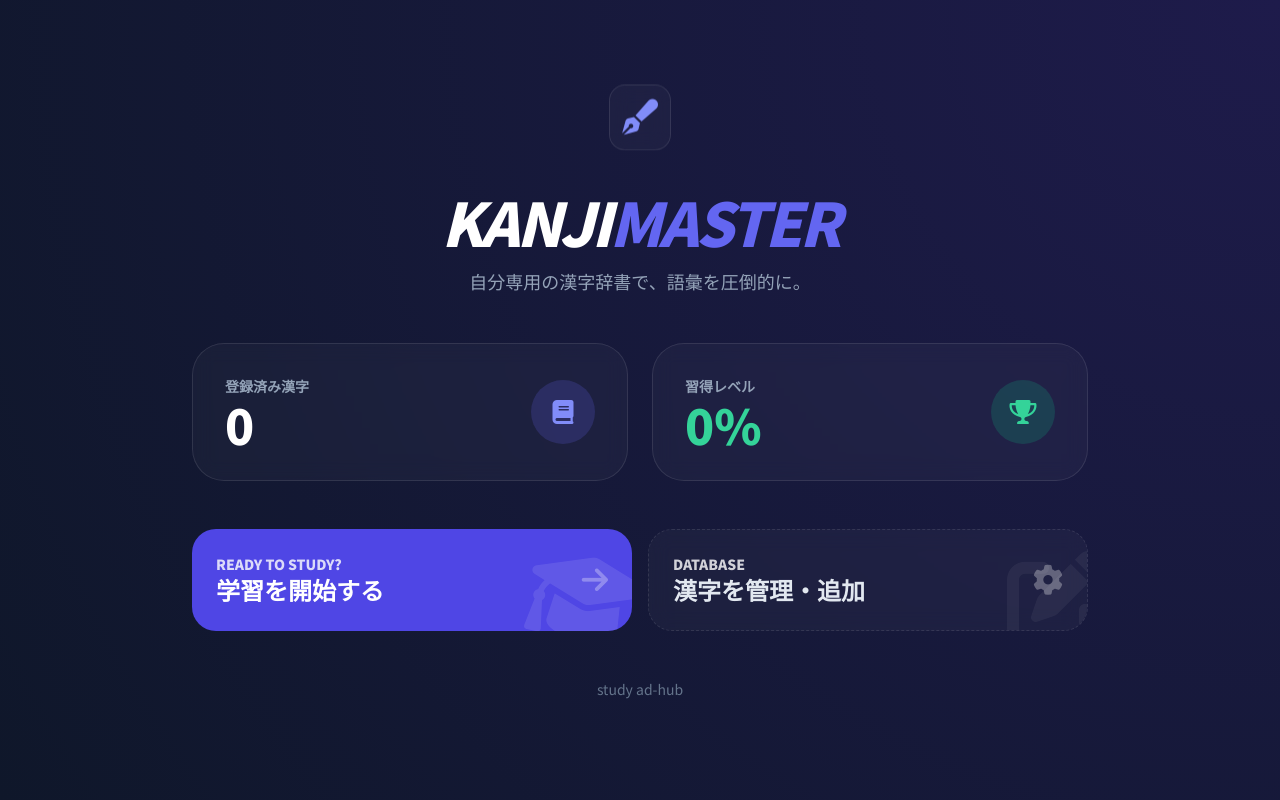
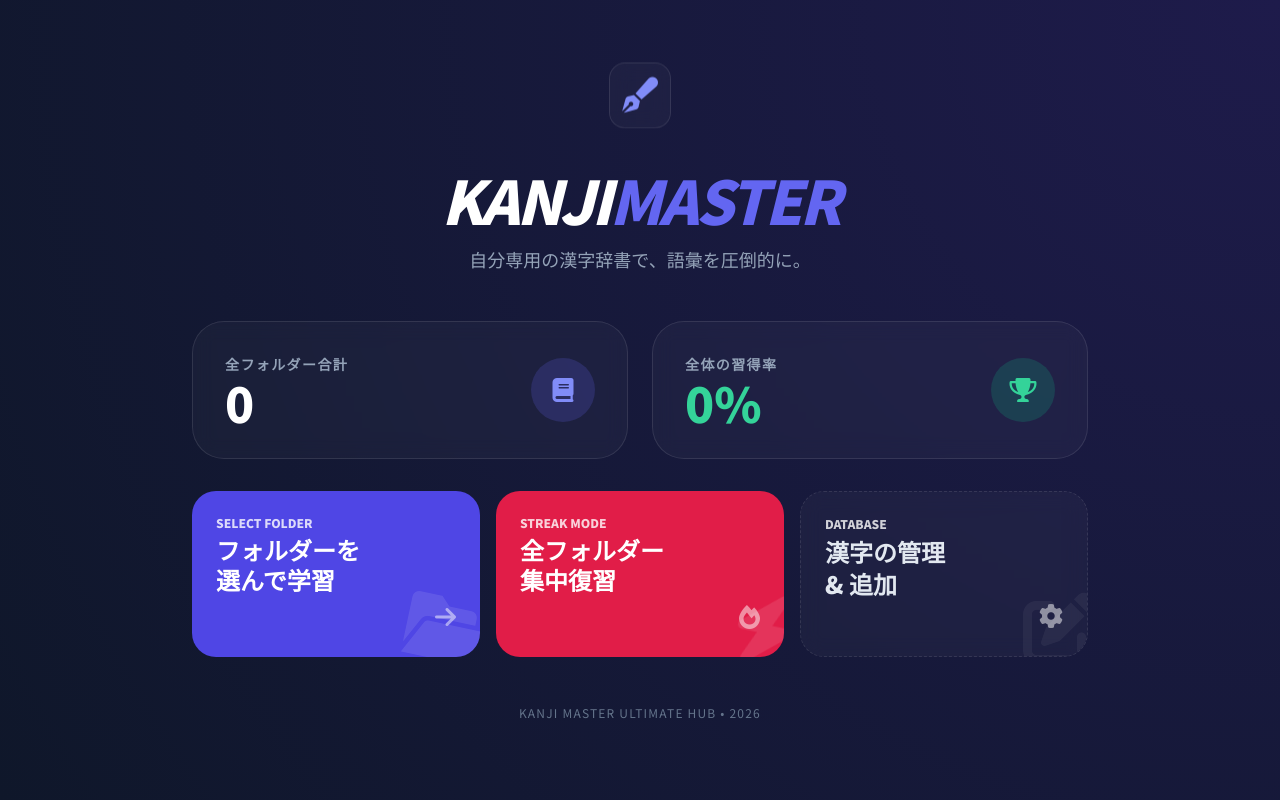
Before and after one commit to block-surprise/study, a plain HTML site: page index.html in a window 1280 px wide. Drawn offline with nearby package versions, Linux system fonts and the light colour scheme.

Commit message:
Update index.html

```diff
--- a/index.html
+++ b/index.html
@@ -24,14 +24,13 @@
             <h1 class="text-6xl font-black mb-4 tracking-tighter italic">
                 KANJI<span class="text-indigo-500">MASTER</span>
             </h1>
-            <p class="text-slate-400 text-lg">自分専用の漢字辞書で、語彙を圧倒的に。 </p>
+            <p class="text-slate-400 text-lg">自分専用の漢字辞書で、語彙を圧倒的に。</p>
         </div>
 
-        <div class="grid grid-cols-1 md:grid-cols-2 gap-6 mb-12">
-
+        <div class="grid grid-cols-1 md:grid-cols-2 gap-6 mb-8">
             <div class="glass p-8 rounded-[2rem] flex items-center justify-between group glow transition-all">
                 <div>
-                    <p class="text-slate-400 text-sm font-bold uppercase">登録済み漢字</p>
+                    <p class="text-slate-400 text-sm font-bold uppercase tracking-widest">全フォルダー合計</p>
                     <div id="stat-count" class="text-5xl font-black mt-1">0</div>
                 </div>
                 <div class="h-16 w-16 rounded-full bg-indigo-500/20 flex items-center justify-center text-indigo-400 text-2xl group-hover:scale-110 transition-transform">
@@ -41,54 +40,73 @@
 
             <div class="glass p-8 rounded-[2rem] flex items-center justify-between group glow transition-all">
                 <div>
-                    <p class="text-slate-400 text-sm font-bold uppercase">習得レベル</p>
+                    <p class="text-slate-400 text-sm font-bold uppercase tracking-widest">全体の習得率</p>
                     <div id="stat-progress" class="text-5xl font-black mt-1 text-emerald-400">0%</div>
                 </div>
                 <div class="h-16 w-16 rounded-full bg-emerald-500/20 flex items-center justify-center text-emerald-400 text-2xl group-hover:scale-110 transition-transform">
                     <i class="fas fa-trophy"></i>
                 </div>
             </div>
-
         </div>
 
-        <div class="grid grid-cols-1 md:grid-cols-2 gap-4">
-            <a href="app.html?mode=study" class="bg-indigo-600 hover:bg-indigo-500 p-6 rounded-3xl flex items-center justify-between transition-all group overflow-hidden relative">
+        <div class="grid grid-cols-1 md:grid-cols-3 gap-4">
+            <a href="app.html" class="bg-indigo-600 hover:bg-indigo-500 p-6 rounded-3xl flex flex-col justify-between transition-all group overflow-hidden relative min-h-[160px]">
                 <div class="relative z-10">
-                    <span class="block text-sm opacity-80 font-bold">READY TO STUDY?</span>
-                    <span class="text-2xl font-black">学習を開始する</span>
+                    <span class="block text-xs opacity-80 font-bold mb-1">SELECT FOLDER</span>
+                    <span class="text-2xl font-black leading-tight">フォルダーを<br>選んで学習</span>
                 </div>
-                <i class="fas fa-arrow-right text-3xl opacity-30 group-hover:translate-x-2 transition-transform relative z-10"></i>
-                <div class="absolute -right-4 -bottom-4 text-8xl opacity-10 rotate-12 group-hover:rotate-0 transition-transform">
-                    <i class="fas fa-graduation-cap"></i>
+                <i class="fas fa-arrow-right self-end text-2xl opacity-50 group-hover:translate-x-2 transition-transform"></i>
+                <div class="absolute -right-2 -bottom-2 text-7xl opacity-10 rotate-12 group-hover:rotate-0 transition-transform">
+                    <i class="fas fa-folder-open"></i>
                 </div>
             </a>
 
-            <a href="app.html?mode=manage" class="glass hover:bg-white/10 p-6 rounded-3xl flex items-center justify-between transition-all group overflow-hidden relative border-dashed">
+            <a href="app.html?mode=focus" class="bg-rose-600 hover:bg-rose-500 p-6 rounded-3xl flex flex-col justify-between transition-all group overflow-hidden relative min-h-[160px]">
                 <div class="relative z-10">
-                    <span class="block text-sm opacity-80 font-bold">DATABASE</span>
-                    <span class="text-2xl font-black text-slate-200">漢字を管理・追加</span>
+                    <span class="block text-xs opacity-80 font-bold mb-1">STREAK MODE</span>
+                    <span class="text-2xl font-black leading-tight">全フォルダー<br>集中復習</span>
                 </div>
-                <i class="fas fa-cog text-3xl opacity-30 group-hover:rotate-90 transition-transform relative z-10"></i>
-                <div class="absolute -right-4 -bottom-4 text-8xl opacity-5 group-hover:opacity-10 transition-all">
+                <i class="fas fa-fire self-end text-2xl opacity-50 animate-pulse"></i>
+                <div class="absolute -right-2 -bottom-2 text-7xl opacity-10 rotate-12 group-hover:rotate-0 transition-transform">
+                    <i class="fas fa-bolt"></i>
+                </div>
+            </a>
+
+            <a href="app.html" class="glass hover:bg-white/10 p-6 rounded-3xl flex flex-col justify-between transition-all group overflow-hidden relative min-h-[160px] border-dashed">
+                <div class="relative z-10">
+                    <span class="block text-xs opacity-80 font-bold mb-1">DATABASE</span>
+                    <span class="text-2xl font-black text-slate-200">漢字の管理<br>& 追加</span>
+                </div>
+                <i class="fas fa-cog self-end text-2xl opacity-50 group-hover:rotate-90 transition-transform"></i>
+                <div class="absolute -right-2 -bottom-2 text-7xl opacity-5 group-hover:opacity-10 transition-all">
                     <i class="fas fa-edit"></i>
                 </div>
             </a>
         </div>
 
-        <p class="text-center mt-12 text-slate-500 text-sm">
-           study ad-hub
+        <p class="text-center mt-12 text-slate-500 text-xs tracking-widest uppercase">
+            Kanji Master Ultimate Hub • 2026
         </p>
     </div>
 
     <script>
-        // 前のページで使用しているLocalStorageキーを読み込む
-        const kanjiData = JSON.parse(localStorage.getItem('v3Kanji') || '[]');
+        // フォルダー対応の新しいキー 'kanjiFolderDb' を読み込む
+        const folderDb = JSON.parse(localStorage.getItem('kanjiFolderDb') || '{}');
+
+        let totalKanji = 0;
+        let totalMastered = 0;
+
+        // 全フォルダーをループして統計を出す
+        Object.keys(folderDb).forEach(fId => {
+            const folder = folderDb[fId];
+            totalKanji += folder.items.length;
+            totalMastered += folder.items.filter(i => i.score >= 3).length;
+        });
 
         // データの反映
-        document.getElementById('stat-count').innerText = kanjiData.length;
+        document.getElementById('stat-count').innerText = totalKanji;
 
-        const mastered = kanjiData.filter(i => i.score >= 3).length;
-        const percent = kanjiData.length === 0 ? 0 : Math.round((mastered / kanjiData.length) * 100);
+        const percent = totalKanji === 0 ? 0 : Math.round((totalMastered / totalKanji) * 100);
         document.getElementById('stat-progress').innerText = percent + '%';
     </script>
 </body>
```
